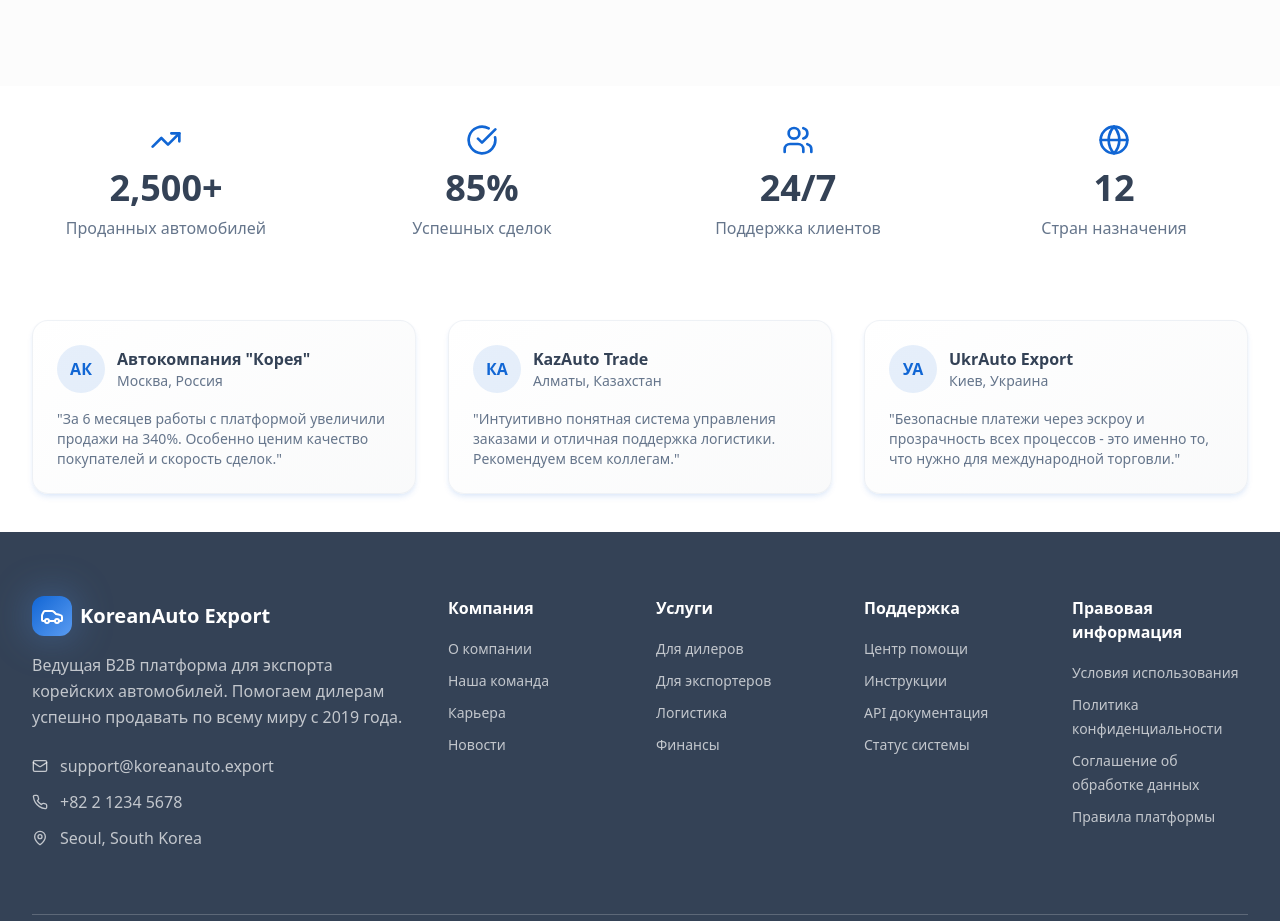
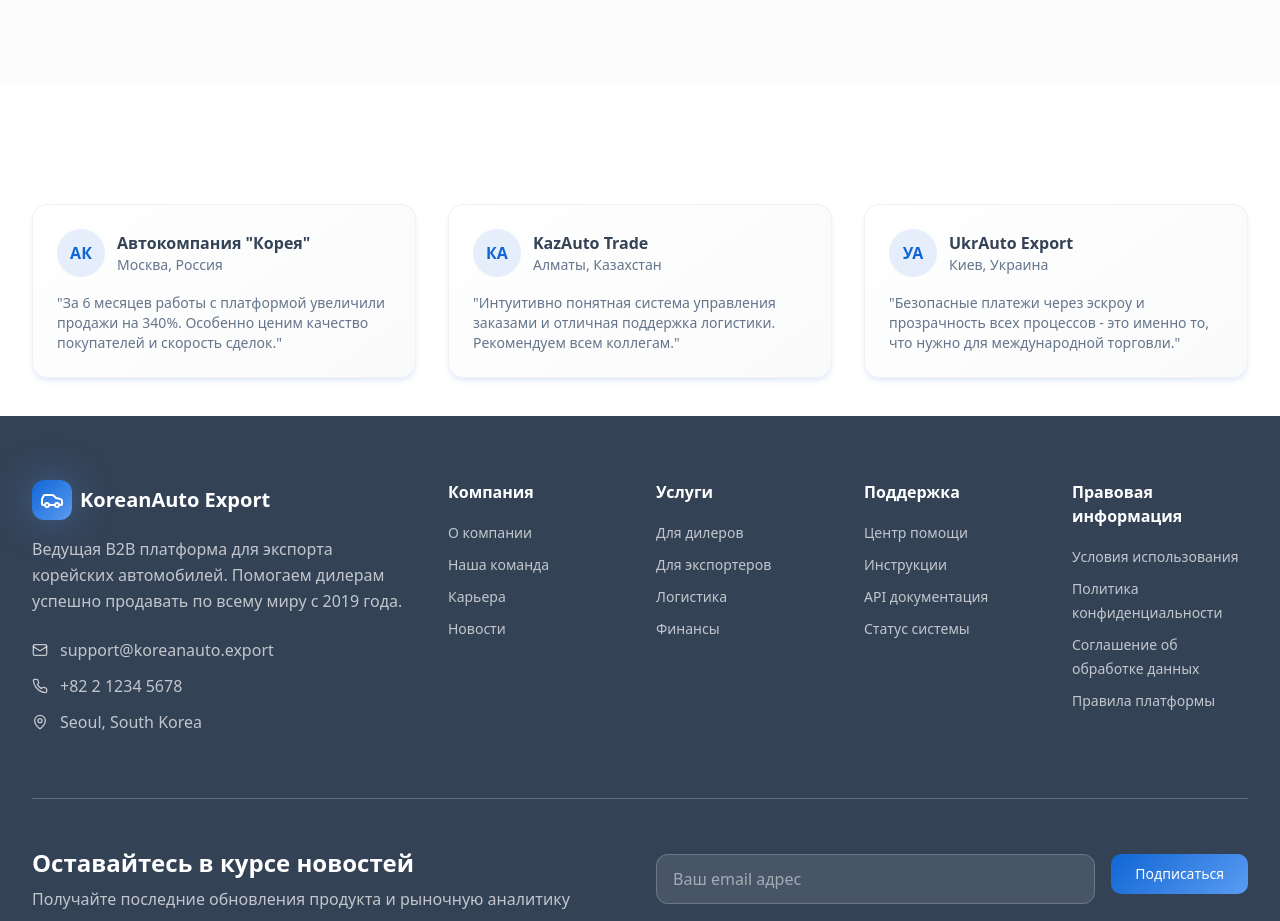
Before and after one commit to aliw999/koreacar-exports, a React (Vite) app: page / in a window 1280 px wide. Shown: the part 2660-3581 px from the top of the page. Built offline with nearby package versions, Linux system fonts and the light colour scheme; the HTML template or start-up script is replaced by a standard one.

Commit message:
Remove stats section

```diff
--- a/src/components/Stats.tsx
+++ b/src/components/Stats.tsx
@@ -1,85 +1,6 @@
-import { useEffect, useState } from 'react';
-import { TrendingUp, Users, CheckCircle, Globe } from 'lucide-react';
-interface StatProps {
-  icon: React.ReactNode;
-  value: string;
-  label: string;
-  delay: number;
-}
-const AnimatedStat = ({
-  icon,
-  value,
-  label,
-  delay
-}: StatProps) => {
-  const [isVisible, setIsVisible] = useState(false);
-  const [currentValue, setCurrentValue] = useState('0');
-  useEffect(() => {
-    const timer = setTimeout(() => {
-      setIsVisible(true);
-      // Animate the number if it's numeric
-      const numericValue = value.replace(/[^0-9]/g, '');
-      if (numericValue) {
-        const target = parseInt(numericValue);
-        const suffix = value.replace(numericValue, '');
-        let current = 0;
-        const increment = target / 30; // 30 frames for smooth animation
-
-        const animate = () => {
-          current += increment;
-          if (current < target) {
-            setCurrentValue(Math.floor(current) + suffix);
-            requestAnimationFrame(animate);
-          } else {
-            setCurrentValue(value);
-          }
-        };
-        animate();
-      } else {
-        setCurrentValue(value);
-      }
-    }, delay);
-    return () => clearTimeout(timer);
-  }, [value, delay]);
-  return (
-    <div className={`text-center transition-all duration-500 ${isVisible ? 'opacity-100 transform translate-y-0' : 'opacity-0 transform translate-y-4'}`}>
-      <div className="flex justify-center text-primary mb-3">
-        {icon}
-      </div>
-      <div className="text-3xl lg:text-4xl font-bold text-foreground mb-2">
-        {currentValue}
-      </div>
-      <div className="text-muted-foreground text-sm lg:text-base">
-        {label}
-      </div>
-    </div>
-  );
-};
 const Stats = () => {
-  const stats = [{
-    icon: <TrendingUp className="h-8 w-8" />,
-    value: "2,500+",
-    label: "Проданных автомобилей"
-  }, {
-    icon: <CheckCircle className="h-8 w-8" />,
-    value: "85%",
-    label: "Успешных сделок"
-  }, {
-    icon: <Users className="h-8 w-8" />,
-    value: "24/7",
-    label: "Поддержка клиентов"
-  }, {
-    icon: <Globe className="h-8 w-8" />,
-    value: "12",
-    label: "Стран назначения"
-  }];
   return <section className="bg-background py-[38px]">
       <div className="max-w-7xl mx-auto px-4 sm:px-6 lg:px-8">
-
-
-        <div className="grid grid-cols-2 lg:grid-cols-4 gap-8 lg:gap-12">
-          {stats.map((stat, index) => <AnimatedStat key={index} icon={stat.icon} value={stat.value} label={stat.label} delay={index * 200} />)}
-        </div>
 
         {/* Success Stories Preview */}
         <div className="mt-20 grid md:grid-cols-3 gap-8">
```
